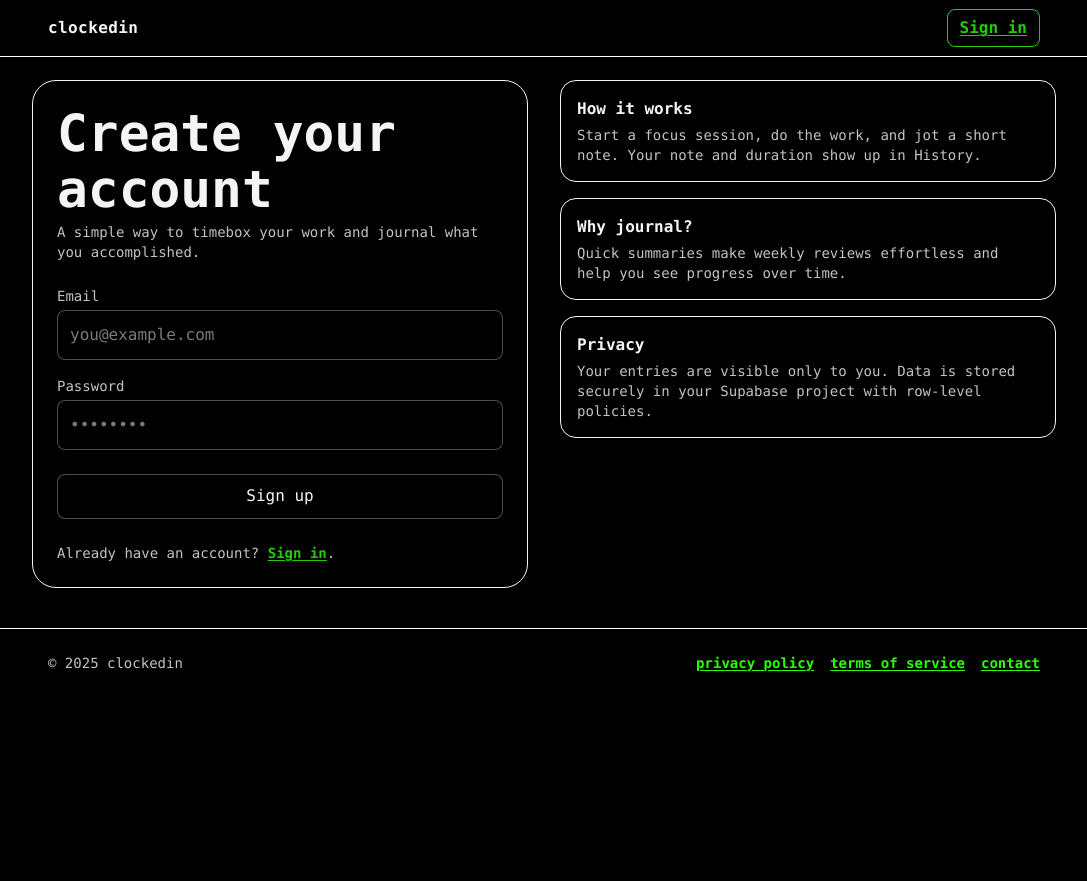
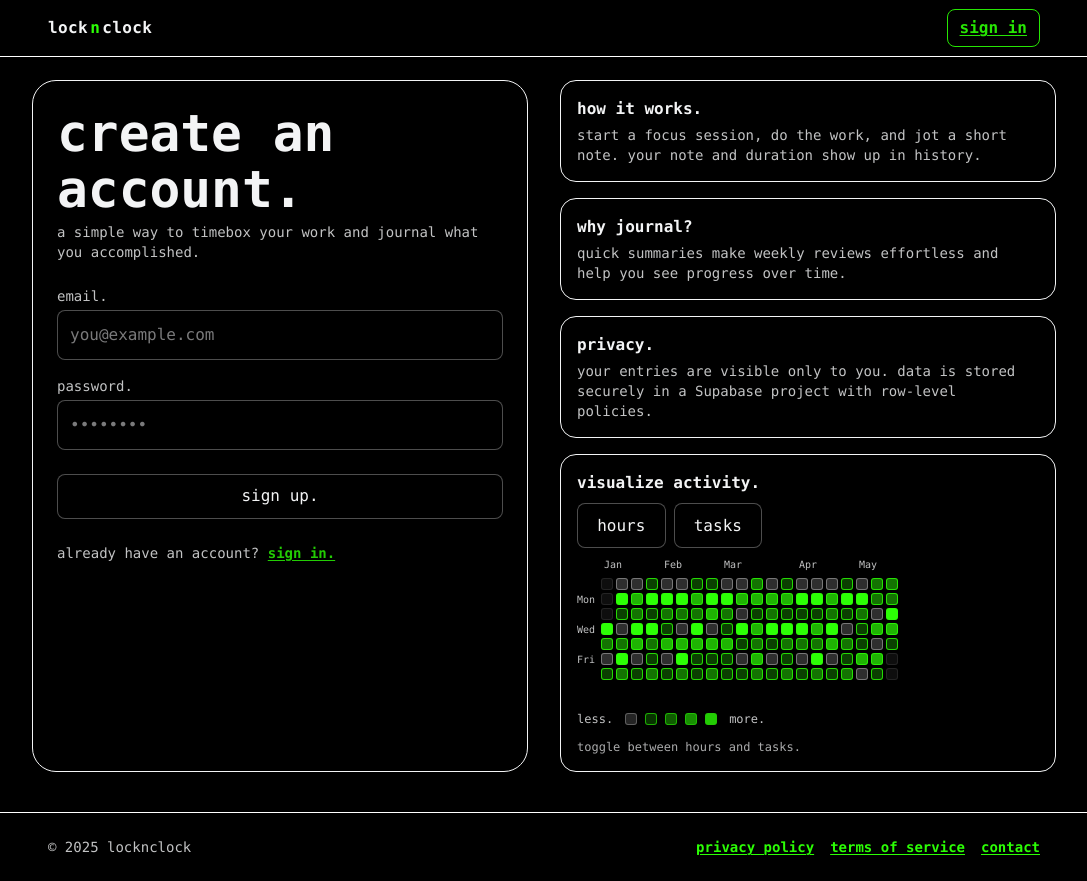
Before and after one commit to blockoutclockin/blockoutclockin.github.io, a React (Vite) app: page /signup in a window 1280 px wide. Shown: the whole page, without its empty margins (96-1183 px from the left). Before the commit the page ends 800 px from the top, so only its background shows below. Built offline with nearby package versions, Linux system fonts and the light colour scheme; no server answers; a web font is replaced by a local one.

Commit message:
locknlock; signup cleanup

```diff
--- a/index.html
+++ b/index.html
@@ -6,7 +6,7 @@
     <meta name="viewport" content="width=device-width, initial-scale=1.0" />
     <link href="/src/index.css" rel="stylesheet">
     <link rel="stylesheet" href="https://fontlibrary.org//face/cmu-typewriter" />
-    <title>clockedin</title>
+    <title>locknclock</title>
   </head>
 
   <script>
--- a/src/components/Footer.jsx
+++ b/src/components/Footer.jsx
@@ -6,7 +6,7 @@ const Footer = () => {
   return (
     <footer className="mt-10 border-t border-[var(--border)] bg-[var(--bg)] text-[var(--fg)]">
       <div className="max-w-5xl mx-auto px-4 py-6 flex flex-col sm:flex-row items-center justify-between gap-3">
-        <p className="opacity-80 text-sm">© {year} clockedin</p>
+        <p className="opacity-80 text-sm">© {year} locknclock</p>
         <nav className="flex flex-wrap items-center gap-4 text-sm">
           <Link to="/privacy" className="underline">privacy policy</Link>
           <Link to="/terms" className="underline">terms of service</Link>
--- a/src/components/Navbar.jsx
+++ b/src/components/Navbar.jsx
@@ -42,9 +42,7 @@ const Navbar = () => {
 
   // Close on outside click / Esc
   useEffect(() => {
-    const onDown = (e) => {
-      if (e.key === 'Escape') setOpen(false);
-    };
+    const onDown = (e) => { if (e.key === 'Escape') setOpen(false); };
     const onClick = (e) => {
       if (!panelRef.current) return;
       if (!panelRef.current.contains(e.target)) setOpen(false);
@@ -62,8 +60,10 @@ const Navbar = () => {
   return (
     <nav className="fixed top-0 left-0 right-0 z-50 border-b border-[var(--border)] bg-[var(--bg)] text-[var(--fg)]">
       <div className="max-w-5xl mx-auto px-4 h-14 flex items-center justify-between">
-        {/* Brand as plain <p> */}
-        <p className="font-bold tracking-wide">clockedin</p>
+        {/* Brand as plain <p>: b[lock]outc[lock]in with green "lock" */}
+        <p className="font-bold tracking-wide flex items-center gap-0.5" aria-label="blockoutclockin">
+          lock<span className="text-[var(--cadmium-red)]">n</span>clock
+        </p>
 
         {/* Desktop nav */}
         <div className="hidden sm:flex items-center gap-3">
--- a/src/components/Privacy.jsx
+++ b/src/components/Privacy.jsx
@@ -8,7 +8,7 @@ const Privacy = () => {
       <p className="opacity-80 mt-1 text-sm">Effective date: {effective}</p>
 
       <p className="mt-6">
-        This Privacy Policy explains how <strong>clockedin</strong> (“we”, “us”, “our”) collects,
+        This Privacy Policy explains how <strong>locknclock</strong> (“we”, “us”, “our”) collects,
         uses, and shares information about you when you use our website and services (the “Service”).
       </p>
 
--- a/src/components/PublicNavbar.jsx
+++ b/src/components/PublicNavbar.jsx
@@ -32,7 +32,7 @@ const PublicNavbar = () => {
       to={to}
       aria-current={active ? 'page' : undefined}
       className={`px-3 py-1.5 border rounded-lg hover:border-[var(--border)] ${
-        active ? 'opacity-100 font-medium' : 'opacity-80 hover:opacity-100'
+        active ? 'opacity-100 font-medium' : 'opacity-90 hover:opacity-100'
       }`}
     >
       {label}
@@ -42,12 +42,15 @@ const PublicNavbar = () => {
   return (
     <nav className="fixed top-0 left-0 right-0 z-50 border-b border-[var(--border)] bg-[var(--bg)] text-[var(--fg)]">
       <div className="max-w-5xl mx-auto px-4 h-14 flex items-center justify-between">
-        <p className="font-bold tracking-wide">clockedin</p>
+        {/* Brand as plain <p>: b[lock]outc[lock]in with green "lock" */}
+        <p className="font-bold tracking-wide flex items-center gap-0.5" aria-label="blockoutclockin">
+          lock<span className="text-[var(--cadmium-red)]">n</span>clock
+        </p>
 
         {/* Desktop */}
         <div className="hidden sm:flex items-center gap-3">
-          {onSignup && <LinkBtn to="/signin" label="Sign in" active={false} />}
-          {onSignin && <LinkBtn to="/signup" label="Sign up" active={false} />}
+          {onSignup && <LinkBtn to="/signin" label="sign in" active={false} />}
+          {onSignin && <LinkBtn to="/signup" label="sign up" active={false} />}
         </div>
 
         {/* Mobile hamburger */}
@@ -72,8 +75,8 @@ const PublicNavbar = () => {
           className="sm:hidden absolute right-4 top-14 border rounded-2xl p-3 bg-[var(--bg)] text-[var(--fg)] w-56 shadow-lg"
         >
           <div className="flex flex-col gap-2">
-            {onSignup && <LinkBtn to="/signin" label="Sign in" active={false} />}
-            {onSignin && <LinkBtn to="/signup" label="Sign up" active={false} />}
+            {onSignup && <LinkBtn to="/signin" label="sign in" active={false} />}
+            {onSignin && <LinkBtn to="/signup" label="sign up" active={false} />}
           </div>
         </div>
       )}
--- a/src/components/Signin.jsx
+++ b/src/components/Signin.jsx
@@ -32,13 +32,13 @@ const Signin = () => {
       <main className="pt-20 px-4 text-[var(--fg)]">
         <div className="max-w-md mx-auto">
           <section className="border rounded-3xl p-6">
-            <h1 className="text-3xl font-bold">clockin now</h1>
-            <p className="opacity-80 text-sm mt-1">Sign in to continue.</p>
+            <h1 className="text-3xl font-bold">lock in. clock in.</h1>
+            <p className="opacity-80 text-sm mt-1">sign in to continue.</p>
 
             <form onSubmit={handleSignIn} className="mt-6 space-y-4">
               <div>
                 <label htmlFor="email" className="block text-sm mb-1 opacity-80">
-                  Email
+                  email.
                 </label>
                 <input
                   id="email"
@@ -53,7 +53,7 @@ const Signin = () => {
 
               <div>
                 <label htmlFor="password" className="block text-sm mb-1 opacity-80">
-                  Password
+                  password.
                 </label>
                 <input
                   id="password"
@@ -71,15 +71,15 @@ const Signin = () => {
                 disabled={loading}
                 className="w-full mt-2 border rounded-lg py-2 hover:border-[var(--border)] disabled:opacity-60"
               >
-                {loading ? 'Signing in…' : 'Sign in'}
+                {loading ? 'signing in…' : 'sign in.'}
               </button>
 
               {error && <p className="text-red-500 text-sm">{error}</p>}
 
               <p className="opacity-80 text-sm pt-2">
-                Don't have an account?{' '}
+                don't have an account?{' '}
                 <Link to="/signup" className="underline font-semibold">
-                  Sign up
+                  sign up
                 </Link>
                 .
               </p>
--- a/src/components/Signup.jsx
+++ b/src/components/Signup.jsx
@@ -1,8 +1,212 @@
-import React, { useState } from 'react';
+import React, { useMemo, useState } from 'react';
 import { Link, useNavigate } from 'react-router-dom';
 import { UserAuth } from '../context/AuthContext';
 import PublicNavbar from './PublicNavbar';
 import Footer from './Footer';
+
+const HalfYearActivityDemo = () => {
+  const [metric, setMetric] = useState('hours'); // 'hours' | 'tasks'
+
+  const startOfWeek = (d) => {
+    const nd = new Date(d.getFullYear(), d.getMonth(), d.getDate());
+    const diff = nd.getDay(); // 0=Sun
+    nd.setDate(nd.getDate() - diff);
+    nd.setHours(0, 0, 0, 0);
+    return nd;
+  };
+
+  const { weeks, monthLabels } = useMemo(() => {
+    const now = new Date();
+    const year = now.getFullYear();
+
+    // Period: Jan 1 -> Jun 30 (inclusive)
+    const rangeStart = new Date(year, 0, 1);   // Jan 1
+    const rangeEnd   = new Date(year, 4, 15);  // Jun 30
+    rangeStart.setHours(0, 0, 0, 0);
+    rangeEnd.setHours(23, 59, 59, 999);
+
+    // Expand to full weeks for a nice grid
+    const firstWeekStart = startOfWeek(rangeStart);
+    const lastWeekStart  = startOfWeek(rangeEnd);
+    const lastGridDate   = new Date(lastWeekStart);
+    lastGridDate.setDate(lastGridDate.getDate() + 6); // Saturday of last week
+
+    const dayHash = (d) => {
+      const key = d.getFullYear() * 10000 + (d.getMonth() + 1) * 100 + d.getDate();
+      return (((key * 2654435761) >>> 0) % 1000) / 1000; // 0..1 deterministic
+    };
+
+    const weekendWeight = (d) => {
+      const dow = d.getDay(); // 0 Sun .. 6 Sat
+      if (dow === 0 || dow === 6) return 0.45; // weekends lower
+      if (dow === 5) return 0.85;              // Fridays slightly lower
+      return 1.0;                               // Mon–Thu
+    };
+
+    // Map raw 0..1 -> level 0..4, with metric-specific shaping
+    const toLevel = (raw, d) => {
+      const w = weekendWeight(d);
+      const r = Math.min(1, raw * w);
+
+      // different feel per metric
+      const shaped = metric === 'tasks'
+        ? Math.pow(r, 1.2)  // sparser highs
+        : Math.pow(r, 0.9); // fuller mids
+
+      if (metric === 'hours') {
+        if (shaped < 0.12) return 0;
+        if (shaped < 0.32) return 1;
+        if (shaped < 0.55) return 2;
+        if (shaped < 0.78) return 3;
+        return 4;
+      } else {
+        if (shaped < 0.30) return 0;
+        if (shaped < 0.50) return 1;
+        if (shaped < 0.70) return 2;
+        if (shaped < 0.86) return 3;
+        return 4;
+      }
+    };
+
+    const weeksArr = [];
+    const labels = [];
+
+    for (
+      let colStart = new Date(firstWeekStart), colIdx = 0;
+      colStart <= lastGridDate;
+      colStart = new Date(colStart.getFullYear(), colStart.getMonth(), colStart.getDate() + 7), colIdx++
+    ) {
+      const days = [];
+      let monthLabel = null;
+
+      for (let i = 0; i < 7; i++) {
+        const d = new Date(colStart);
+        d.setDate(colStart.getDate() + i);
+
+        const inRange = d >= rangeStart && d <= rangeEnd;
+        const lvl = inRange ? toLevel(dayHash(d), d) : -1;
+
+        if (inRange && d.getDate() === 1 && d.getMonth() <= 5) {
+          monthLabel = d.toLocaleString(undefined, { month: 'short' }); // Jan..Jun
+        }
+
+        days.push({ date: d, lvl, inRange });
+      }
+
+      if (monthLabel) labels.push({ index: colIdx, label: monthLabel });
+      weeksArr.push(days);
+    }
+
+    // Ensure first column labeled 'Jan'
+    if (!labels.some(l => l.index === 0)) {
+      labels.unshift({ index: 0, label: 'Jan' });
+    }
+
+    return { weeks: weeksArr, monthLabels: labels };
+  }, [metric]);
+
+  const tooltipFor = (date, lvl) => {
+    const ds = date.toLocaleDateString(undefined, { year: 'numeric', month: 'short', day: 'numeric' });
+    if (lvl <= 0) return `${ds} • no activity`;
+    if (metric === 'hours') {
+      const ranges = ['0h', '1–2h', '2–3.5h', '3.5–6h', '6–10h'];
+      return `${ds} • ${ranges[lvl]}`;
+    } else {
+      const counts = ['0 tasks', '1 task', '2 tasks', '3 tasks', '4–5 tasks'];
+      return `${ds} • ${counts[lvl]}`;
+    }
+  };
+
+  const isTasks = (metric === 'tasks');
+
+  return (
+    <div aria-label="Half-year activity demo" className="gh-heatmap">
+      {/* Spaced buttons */}
+      <div className="mb-3 flex items-center gap-2">
+        <button
+          className={`px-3 py-1.5 border rounded-lg transition-colors ${
+            metric === 'hours' ? 'bg-white/5' : 'bg-transparent'
+          }`}
+          onClick={() => setMetric('hours')}
+          aria-pressed={metric === 'hours'}
+        >
+          hours
+        </button>
+        <button
+          className={`px-3 py-1.5 border rounded-lg transition-colors ${
+            metric === 'tasks' ? 'bg-white/5' : 'bg-transparent'
+          }`}
+          onClick={() => setMetric('tasks')}
+          aria-pressed={metric === 'tasks'}
+        >
+          tasks
+        </button>
+      </div>
+
+      {/* Month labels */}
+      <div className="gh-months mb-2 relative">
+        {monthLabels.map(({ index, label }) => (
+          <span
+            key={index + label}
+            style={{
+              transform: `translateX(calc(${index} * (var(--hm-size) + var(--hm-gap))))`,
+              position: 'absolute'
+            }}
+          >
+            {label}
+          </span>
+        ))}
+        <span aria-hidden className="invisible">MMM</span>
+      </div>
+
+      <div className="flex">
+        {/* Weekday labels column:
+            Render 7 rows (Sun..Sat), label only Mon(1)/Wed(3)/Fri(5) */}
+        <div className="gh-days">
+          {[0,1,2,3,4,5,6].map((dow) => (
+            <div className="row" key={dow}>
+              {dow === 0 ? 'Mon' : dow === 2 ? 'Wed' : dow === 4 ? 'Fri' : ''}
+            </div>
+          ))}
+        </div>
+
+        {/* Weeks grid */}
+        <div className="gh-grid">
+          {weeks.map((week, wi) => (
+            <div className="gh-week" key={wi}>
+              {week.map((cell, di) => {
+                const cls = `gh-cell ${cell.lvl > 0 ? `gh-lvl-${cell.lvl}` : ''} ${cell.inRange ? '' : 'opacity-30'}`;
+                const style = isTasks
+                  ? { borderRadius: '9999px', transform: 'scale(0.9)', transformOrigin: 'center' }
+                  : { borderRadius: '3px' };
+
+                return (
+                  <div
+                    key={di}
+                    className={cls + (isTasks ? ' transform-gpu' : '')}
+                    style={style}
+                    title={tooltipFor(cell.date, Math.max(cell.lvl, 0))}
+                  />
+                );
+              })}
+            </div>
+          ))}
+        </div>
+      </div>
+
+      {/* Legend */}
+      <div className="mt-3 flex items-center gap-2 text-xs opacity-80">
+        <span className="mr-1">less.</span>
+        <span className="gh-cell" style={isTasks ? { borderRadius: '9999px', transform: 'scale(0.9)' } : undefined}/>
+        <span className="gh-cell gh-lvl-1" style={isTasks ? { borderRadius: '9999px', transform: 'scale(0.9)' } : undefined}/>
+        <span className="gh-cell gh-lvl-2" style={isTasks ? { borderRadius: '9999px', transform: 'scale(0.9)' } : undefined}/>
+        <span className="gh-cell gh-lvl-3" style={isTasks ? { borderRadius: '9999px', transform: 'scale(0.9)' } : undefined}/>
+        <span className="gh-cell gh-lvl-4" style={isTasks ? { borderRadius: '9999px', transform: 'scale(0.9)' } : undefined}/>
+        <span className="ml-1">more.</span>
+      </div>
+    </div>
+  );
+};
 
 const Signup = () => {
   const { session, signUpNewUser } = UserAuth();
@@ -23,8 +227,6 @@ const Signup = () => {
       setError(error.message || 'Failed to sign up');
       return;
     }
-
-
     if (session) navigate('/dashboard');
     else navigate('/signin');
   };
@@ -36,15 +238,15 @@ const Signup = () => {
         <div className="max-w-5xl mx-auto grid gap-8 lg:grid-cols-2">
           {/* Card: Sign up form */}
           <section className="border rounded-3xl p-6">
-            <h1 className="text-3xl font-bold">Create your account</h1>
+            <h1 className="text-3xl font-bold">create an account. </h1>
             <p className="opacity-80 text-sm mt-1">
-              A simple way to timebox your work and journal what you accomplished.
+              a simple way to timebox your work and journal what you accomplished.
             </p>
 
             <form onSubmit={handleSignUp} className="mt-6 space-y-4">
               <div>
                 <label htmlFor="email" className="block text-sm mb-1 opacity-80">
-                  Email
+                  email.
                 </label>
                 <input
                   id="email"
@@ -59,7 +261,7 @@ const Signup = () => {
 
               <div>
                 <label htmlFor="password" className="block text-sm mb-1 opacity-80">
-                  Password
+                  password.
                 </label>
                 <input
                   id="password"
@@ -77,17 +279,16 @@ const Signup = () => {
                 disabled={loading}
                 className="w-full mt-2 border rounded-lg py-2 hover:border-[var(--border)] disabled:opacity-60"
               >
-                {loading ? 'Creating account…' : 'Sign up'}
+                {loading ? 'creating account…' : 'sign up.'}
               </button>
 
               {error && <p className="text-red-500 text-sm">{error}</p>}
 
               <p className="opacity-80 text-sm pt-2">
-                Already have an account?{' '}
+                already have an account?{' '}
                 <Link to="/signin" className="underline font-semibold">
-                  Sign in
+                  sign in.
                 </Link>
-                .
               </p>
             </form>
           </section>
@@ -95,26 +296,37 @@ const Signup = () => {
           {/* Helpful cards */}
           <section className="space-y-4">
             <div className="p-4 border rounded-2xl">
-              <h3 className="font-semibold mb-1">How it works</h3>
+              <h3 className="font-semibold mb-1">how it works.</h3>
               <p className="opacity-80 text-sm">
-                Start a focus session, do the work, and jot a short note. Your
-                note and duration show up in History.
+                start a focus session, do the work, and jot a short note. your
+                note and duration show up in history.
               </p>
             </div>
 
             <div className="p-4 border rounded-2xl">
-              <h3 className="font-semibold mb-1">Why journal?</h3>
+              <h3 className="font-semibold mb-1">why journal?</h3>
               <p className="opacity-80 text-sm">
-                Quick summaries make weekly reviews effortless and help you see
+                quick summaries make weekly reviews effortless and help you see
                 progress over time.
               </p>
             </div>
 
             <div className="p-4 border rounded-2xl">
-              <h3 className="font-semibold mb-1">Privacy</h3>
+              <h3 className="font-semibold mb-1">privacy.</h3>
               <p className="opacity-80 text-sm">
-                Your entries are visible only to you. Data is stored securely in
-                your Supabase project with row-level policies.
+                your entries are visible only to you. data is stored securely in
+                a Supabase project with row-level policies.
+              </p>
+            </div>
+
+            {/* NEW: Half-year example activity heatmap with toggle */}
+            <div className="p-4 border rounded-2xl">
+              <div className="flex items-center justify-between mb-2">
+                <h3 className="font-semibold">visualize activity.</h3>
+              </div>
+              <HalfYearActivityDemo />
+              <p className="opacity-70 text-xs mt-3">
+                toggle between hours and tasks.
               </p>
             </div>
           </section>
--- a/src/components/Terms.jsx
+++ b/src/components/Terms.jsx
@@ -8,7 +8,7 @@ const Terms = () => {
       <p className="opacity-80 mt-1 text-sm">Effective date: {effective}</p>
 
       <p className="mt-6">
-        These Terms of Service (“Terms”) govern your use of <strong>clockedin</strong> (the “Service”).
+        These Terms of Service (“Terms”) govern your use of <strong>locknclock</strong> (the “Service”).
         By using the Service, you agree to these Terms.
       </p>
 
```
Also changed, not shown: 1 other file (tests, documents, lock files or other folders).
